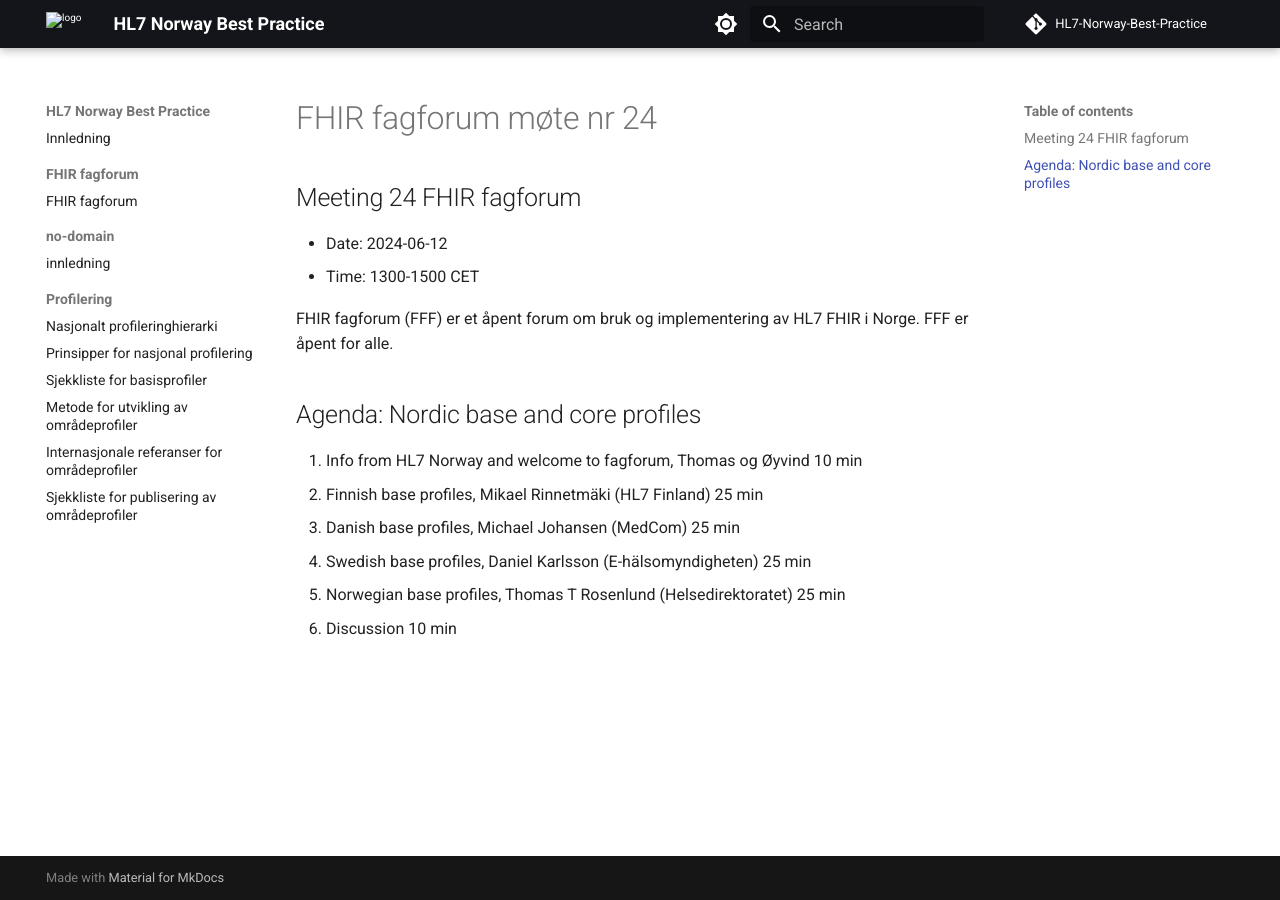
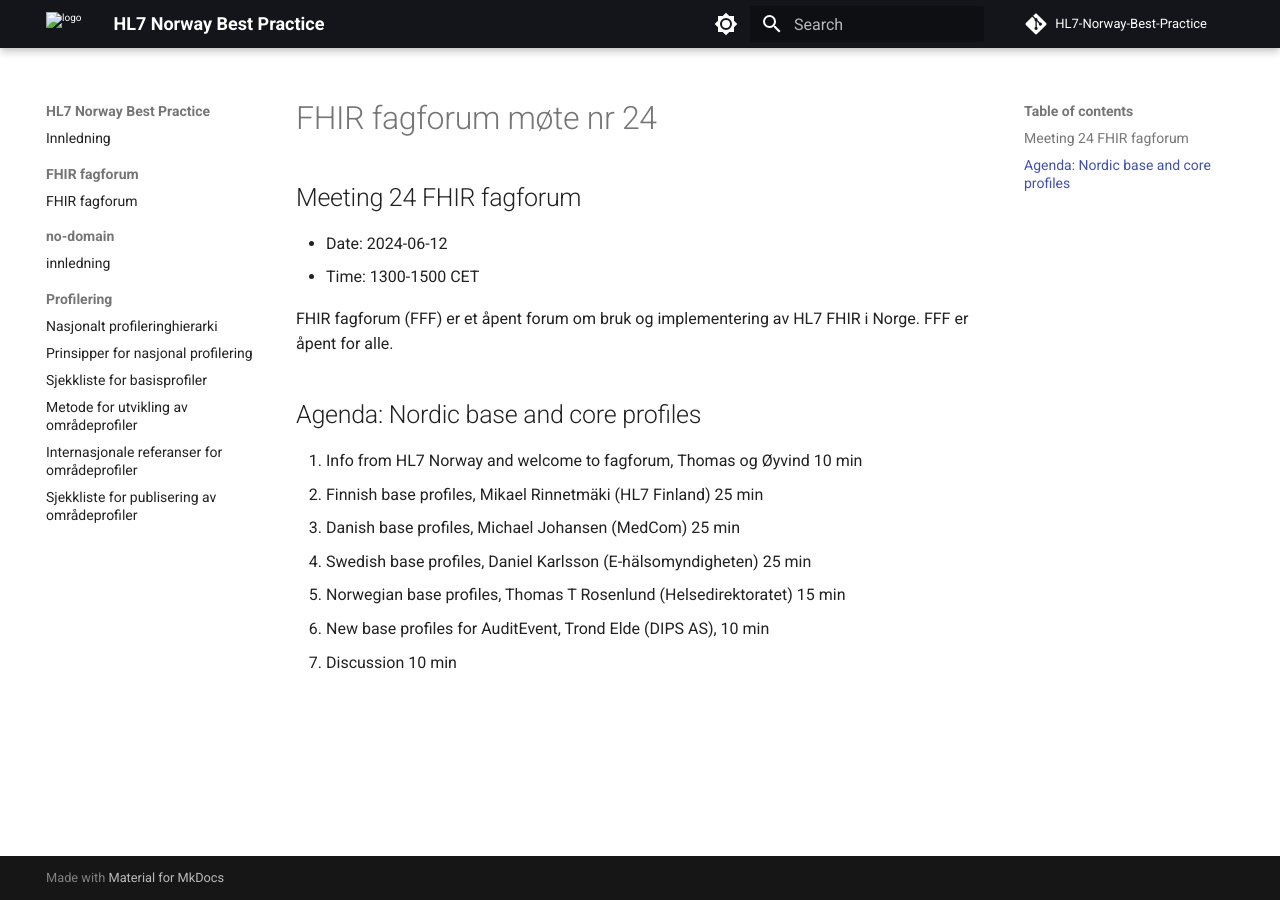
Before and after one commit to HL7Norway/best-practice, an MkDocs documentation site: the page built from docs/FHIR-faglig-forum/_agenda/2024-06-12-agenda.md, in a window 1280 px wide. Built offline with MkDocs 1.6.1 and Material for MkDocs 9.7.7, drawn with Linux system fonts in a browser that asks for light colours; comment, search, counter and statistics services are not loaded.

Commit message:
audit event fff 24

```diff
--- a/docs/FHIR-faglig-forum/_agenda/2024-06-12-agenda.md
+++ b/docs/FHIR-faglig-forum/_agenda/2024-06-12-agenda.md
@@ -19,5 +19,6 @@
 2. Finnish base profiles, Mikael Rinnetmäki (HL7 Finland) 25 min
 3. Danish base profiles, Michael Johansen (MedCom) 25 min
 4. Swedish base profiles, Daniel Karlsson (E-hälsomyndigheten) 25 min
-5. Norwegian base profiles, Thomas T Rosenlund (Helsedirektoratet) 25 min
-6. Discussion 10 min
+5. Norwegian base profiles, Thomas T Rosenlund (Helsedirektoratet) 15 min
+6. New base profiles for AuditEvent, Trond Elde (DIPS AS), 10 min
+7. Discussion 10 min
```
